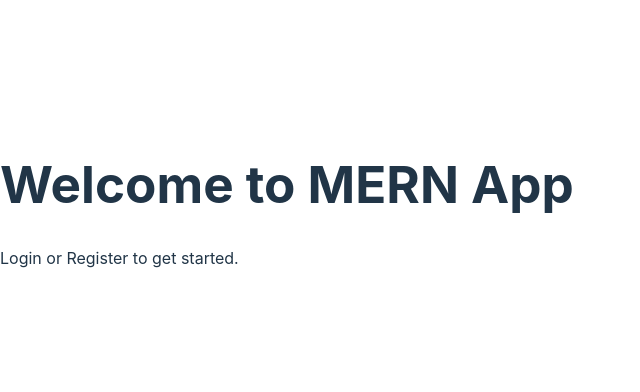
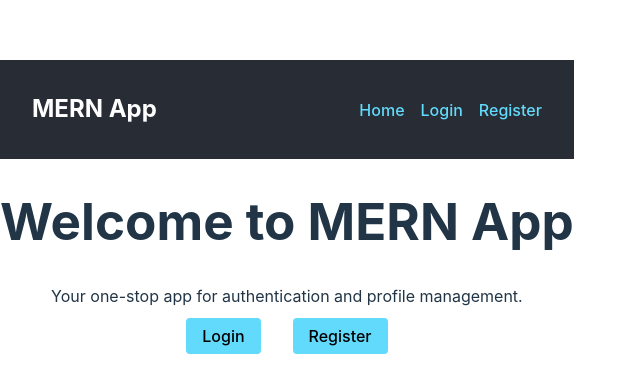
Before and after one commit to CommitCraft/MERN_Login_App, a React (Vite) app in the folder frontend/: page / in a window 1280 px wide. Shown: the part 196-588 px from the top of the page, without its empty margins (0-640 px from the left). Built offline with nearby package versions, Linux system fonts and the light colour scheme; the HTML template or start-up script is replaced by a standard one.

Commit message:
navBar added

```diff
--- a/frontend/src/App.jsx
+++ b/frontend/src/App.jsx
@@ -1,5 +1,6 @@
 import React from 'react';
 import { BrowserRouter as Router, Routes, Route } from 'react-router-dom';
+import Navbar from './components/Navbar';
 import Home from './pages/Home';
 import Register from './components/Auth/Register';
 import Login from './components/Auth/Login';
@@ -9,6 +10,7 @@ import Profile from './pages/Profile';
 const App = () => {
   return (
     <Router>
+      <Navbar />
       <Routes>
         <Route path="/" element={<Home />} />
         <Route path="/register" element={<Register />} />
--- /dev/null
+++ b/frontend/src/components/Navbar.jsx
@@ -0,0 +1,67 @@
+import React from 'react';
+import { Link } from 'react-router-dom';
+
+const Navbar = () => {
+  const isLoggedIn = !!localStorage.getItem('token');
+
+  const handleLogout = () => {
+    localStorage.removeItem('token');
+    alert('Logged out successfully!');
+  };
+
+  return (
+    <nav style={styles.nav}>
+      <h1 style={styles.logo}>MERN App</h1>
+      <div style={styles.links}>
+        <Link to="/" style={styles.link}>Home</Link>
+        {isLoggedIn ? (
+          <>
+            <Link to="/profile" style={styles.link}>Profile</Link>
+            <button onClick={handleLogout} style={styles.logoutButton}>
+              Logout
+            </button>
+          </>
+        ) : (
+          <>
+            <Link to="/login" style={styles.link}>Login</Link>
+            <Link to="/register" style={styles.link}>Register</Link>
+          </>
+        )}
+      </div>
+    </nav>
+  );
+};
+
+const styles = {
+  nav: {
+    display: 'flex',
+    justifyContent: 'space-between',
+    alignItems: 'center',
+    padding: '1rem 2rem',
+    backgroundColor: '#282c34',
+    color: '#fff',
+  },
+  logo: {
+    fontSize: '1.5rem',
+    fontWeight: 'bold',
+  },
+  links: {
+    display: 'flex',
+    gap: '1rem',
+  },
+  link: {
+    color: '#61dafb',
+    textDecoration: 'none',
+    fontSize: '1rem',
+  },
+  logoutButton: {
+    backgroundColor: '#61dafb',
+    border: 'none',
+    color: '#000',
+    padding: '0.5rem 1rem',
+    cursor: 'pointer',
+    borderRadius: '4px',
+  },
+};
+
+export default Navbar;
--- a/frontend/src/pages/Home.jsx
+++ b/frontend/src/pages/Home.jsx
@@ -1,12 +1,39 @@
 import React from 'react';
+import { Link } from 'react-router-dom';
 
 const Home = () => {
+  const isLoggedIn = !!localStorage.getItem('token');
+
   return (
-    <div>
+    <div style={styles.container}>
       <h1>Welcome to MERN App</h1>
-      <p>Login or Register to get started.</p>
+      <p>Your one-stop app for authentication and profile management.</p>
+      {!isLoggedIn ? (
+        <div>
+          <Link to="/login" style={styles.button}>Login</Link>
+          <Link to="/register" style={styles.button}>Register</Link>
+        </div>
+      ) : (
+        <Link to="/profile" style={styles.button}>Go to Profile</Link>
+      )}
     </div>
   );
 };
 
+const styles = {
+  container: {
+    textAlign: 'center',
+    marginTop: '2rem',
+  },
+  button: {
+    margin: '1rem',
+    padding: '0.5rem 1rem',
+    backgroundColor: '#61dafb',
+    color: '#000',
+    textDecoration: 'none',
+    borderRadius: '4px',
+    fontSize: '1rem',
+  },
+};
+
 export default Home;
```
